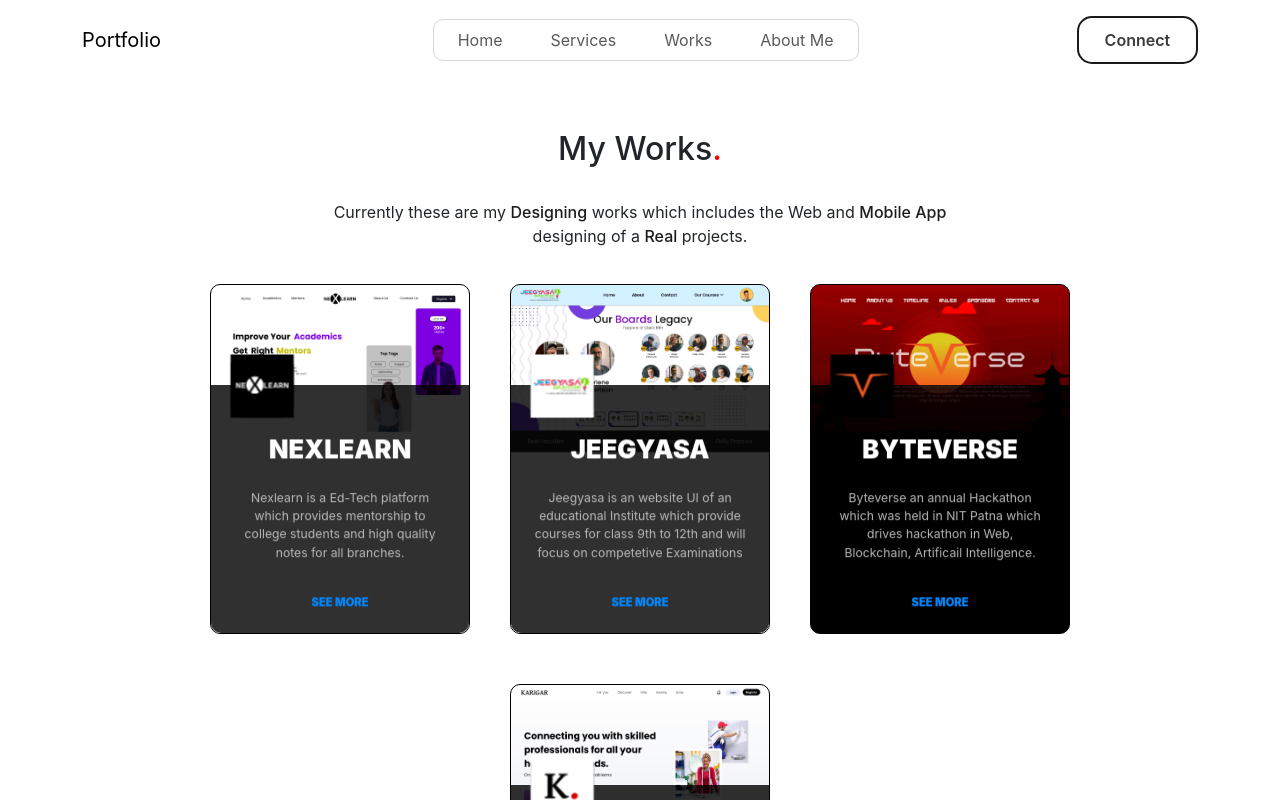
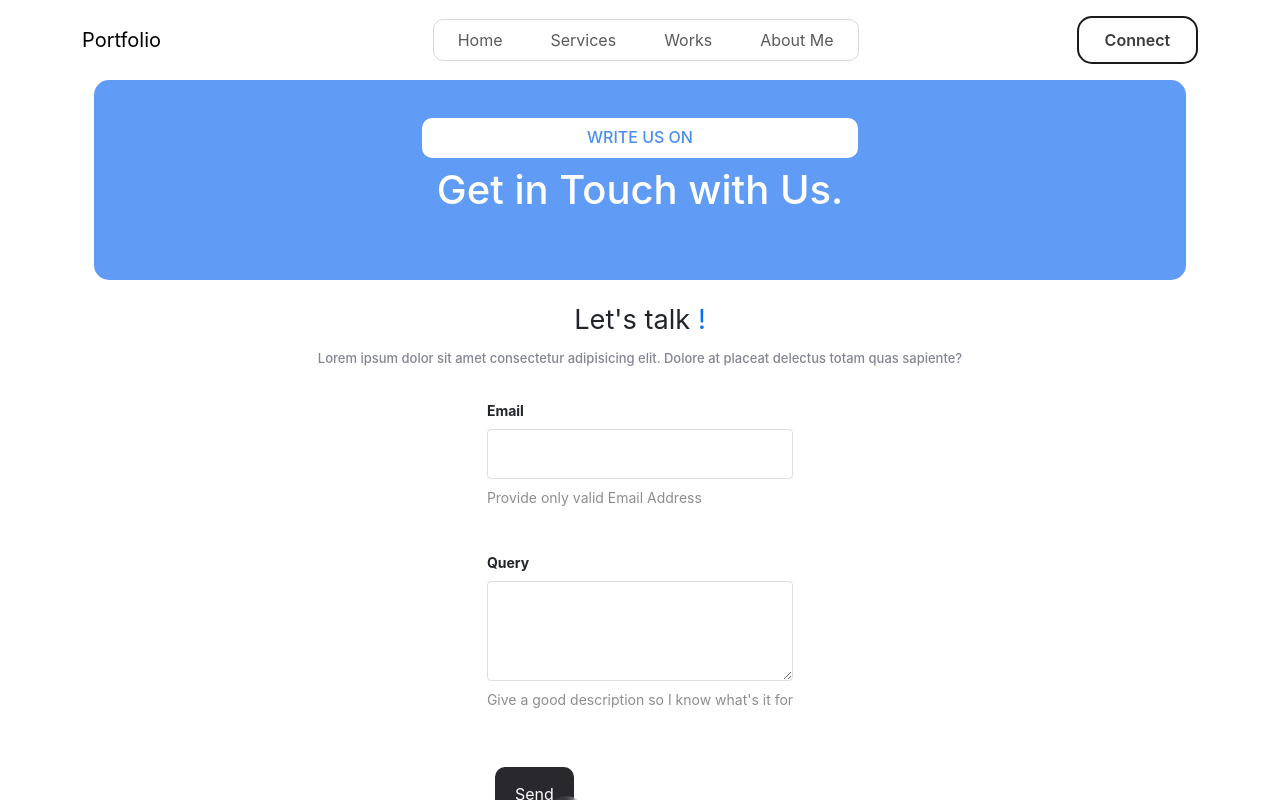
Before and after one commit to mohdArif01/MyPortfolio, a React (Create React App) app: page / in a window 1280 px wide. Shown: the top 800 px of the page. Built offline with nearby package versions, Linux system fonts and the light colour scheme.

Commit message:
Contact Page's frontend has been upadted

```diff
--- a/src/App.js
+++ b/src/App.js
@@ -4,12 +4,13 @@ import { BrowserRouter, Routes, Route } from 'react-router-dom';
 import Hero from './Pages/Hero';
 import Services from './Pages/Services'
 import Work from './Pages/Work';
+import Contact from './Pages/Contact'
 
 function App() {
   return (
     <BrowserRouter>
       <Routes>
-        <Route path='/' element={<Work/>} />
+        <Route path='/' element={<Contact/>} />
       </Routes>
     </BrowserRouter>
   );
--- /dev/null
+++ b/src/Pages/Contact.css
@@ -0,0 +1,169 @@
+.mydiv{
+  display: flex;
+  flex-direction: column;
+  align-items: center;
+  justify-content: center;
+  width: 100vw;
+  margin: 0 auto;
+}
+
+.write{
+  display: flex;
+  align-items: center;
+  justify-content: center;
+  text-align: center;
+  font-size: 1rem;
+  background: rgb(255, 255, 255);
+  /* width: 15%; */
+  height: 40px;
+  max-width: 10%;
+  min-width: 40%;
+  border-radius: 10px;
+  color: rgb(73, 142, 245);
+}
+
+.write h4{
+  padding: 10px;
+}
+
+
+.touch{
+  color: white;
+  display: flex;
+  flex-direction: column;
+  align-items: center;
+  justify-content: center;
+  background-color: rgb(96, 156, 246);
+  height: 200px;
+  width: 100%;
+  border-radius: 15px;
+}
+
+.touch h2{
+  font-size: 2.5rem;
+  padding-left: 20px;
+  padding-right: 20px;
+  padding-bottom: 20px;
+}
+
+.talk{
+  padding-top: 20px;
+  font-size: 1.7rem;
+  font-weight: 400;
+  margin-bottom: -8px;
+}
+.talk p span{
+  color: rgb(0, 113, 252);
+}
+
+.detail{
+  font-weight: 500;
+  color: rgb(131, 133, 148);
+  font-size: small;
+}
+
+.button {
+  appaerance: none;
+  font: inherit;
+  border: none;
+  background: none;
+  cursor: pointer;
+}
+
+
+.modal {
+  display: flex;
+  flex-direction: column;
+  width: 100%;
+  max-width: 500px;
+  background-color: #fff;
+  box-shadow: 0 15px 30px 0 rgba(0, 125, 171, 0.15);
+  border-radius: 10px;
+}
+
+.modal__header {
+  padding: 1rem 1.5rem;
+  border-bottom: 1px solid #ddd;
+  display: flex;
+  align-items: center;
+  justify-content: space-between;
+}
+
+.modal__body {
+  padding: 1rem 1rem;
+}
+
+.modal__footer {
+  padding: 0 1.5rem 1.5rem;
+}
+
+.modal__title {
+  font-weight: 700;
+  font-size: 1.25rem;
+}
+
+.button {
+  display: inline-flex;
+  align-items: center;
+  justify-content: center;
+  transition: 0.15s ease;
+}
+
+.button--icon {
+  width: 2.5rem;
+  height: 2.5rem;
+  background-color: transparent;
+  border-radius: 0.25rem;
+}
+
+.button--icon:focus, .button--icon:hover {
+  background-color: #ededed;
+}
+
+.button--primary {
+  color: #FFF;
+  padding: 0.75rem 1.25rem;
+  border-radius: 0.25rem;
+  font-weight: 500;
+  font-size: 0.875rem;
+}
+
+.input {
+  display: flex;
+  flex-direction: column;
+}
+
+.input + .input {
+  margin-top: 1.75rem;
+}
+
+.input__label {
+  font-weight: 700;
+  font-size: 0.875rem;
+}
+
+.input__field {
+  display: block;
+  margin-top: 0.5rem;
+  border: 1px solid #DDD;
+  border-radius: 0.25rem;
+  padding: 0.75rem 0.75rem;
+  transition: 0.15s ease;
+}
+
+.input__field:focus {
+  outline: none;
+  border-color: #007dab;
+  box-shadow: 0 0 0 1px #007dab, 0 0 0 4px rgba(0, 125, 171, 0.25);
+}
+
+.input__field--textarea {
+  min-height: 100px;
+  max-width: 100%;
+}
+
+.input__description {
+  font-size: 0.875rem;
+  margin-top: 0.5rem;
+  color: #8d8d8d;
+}
--- /dev/null
+++ b/src/Pages/Contact.jsx
@@ -0,0 +1,61 @@
+import React from "react";
+import "../Pages/Contact.css";
+import Nav from "../Components/Nav";
+
+const Contact = () => {
+  return (
+    <div>
+      <Nav />
+      <div className="mydiv container mx-auto">
+        <div className="container">
+          <div className="touch">
+            <h4 className="write">WRITE US ON</h4>
+            <h2>Get in Touch with Us.</h2>
+          </div>
+        </div>
+
+        <div className="container d-flex flex-column">
+          <div className="talk">
+            <p>
+              Let's talk <span>!</span>{" "}
+            </p>
+          </div>
+          <div className="detail">
+            <p>
+              Lorem ipsum dolor sit amet consectetur adipisicing elit. Dolore at
+              placeat delectus totam quas sapiente?
+            </p>
+          </div>
+          <div>
+            <div className="container myform">
+              <div>
+              <div className="modal__body">
+                  <div className="input">
+                    <label className="input__label">Email</label>
+                    <input className="input__field" type="text" />
+                    <p className="input__description">
+                      Provide only valid Email Address
+                    </p>
+                  </div>
+                  <div className="input">
+                    <label className="input__label">Query</label>
+                    <textarea className="input__field input__field--textarea"></textarea>
+                    <p className="input__description">
+                      Give a good description so I know
+                      what's it for
+                    </p>
+                  </div>
+                </div>
+                <div className="modal__footer">
+                  <button className="button button-primary">Send</button>
+                </div>
+              </div>
+            </div>
+          </div>
+        </div>
+      </div>
+    </div>
+  );
+};
+
+export default Contact;
```
